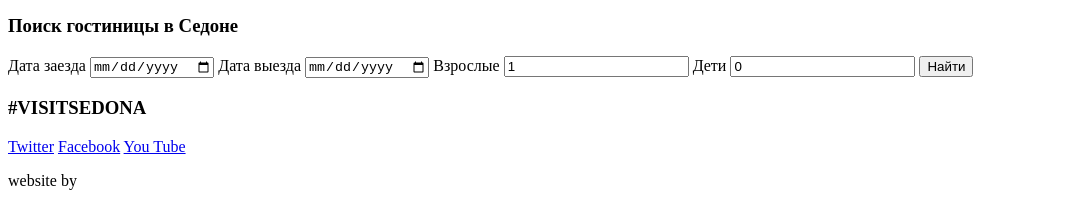
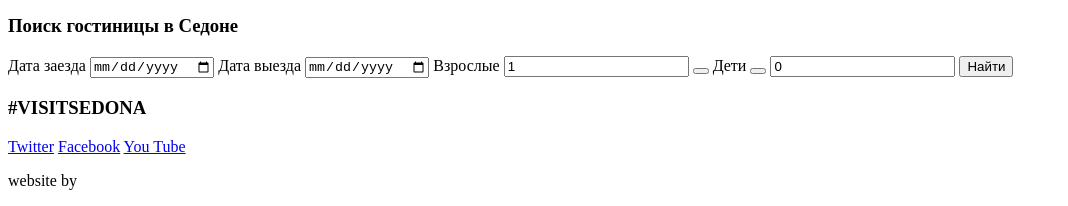
Before and after one commit to samarieta/Sedona, a plain HTML site: page index.html in a window 1280 px wide. Shown: the part 1183-1389 px from the top of the page, without its empty margins (0-1068 px from the left). Drawn offline with Linux system fonts and the light colour scheme.

Commit message:
mistakes linter

```diff
--- a/index.html
+++ b/index.html
@@ -112,12 +112,12 @@
           <span class="minus">
           </span>
           <input type="number" name="adult" value="1" placeholder="2">
-          <span class="plus">
-          </span>
+          <button class="plus">
+          </button>
         </label>
         <label>Дети
-          <span class="minus">
-          </span>
+          <button class="minus">
+          </button>
           <input type="number" name="child" value="0" placeholder="0">
           <span class="plus">
           </span>
```
